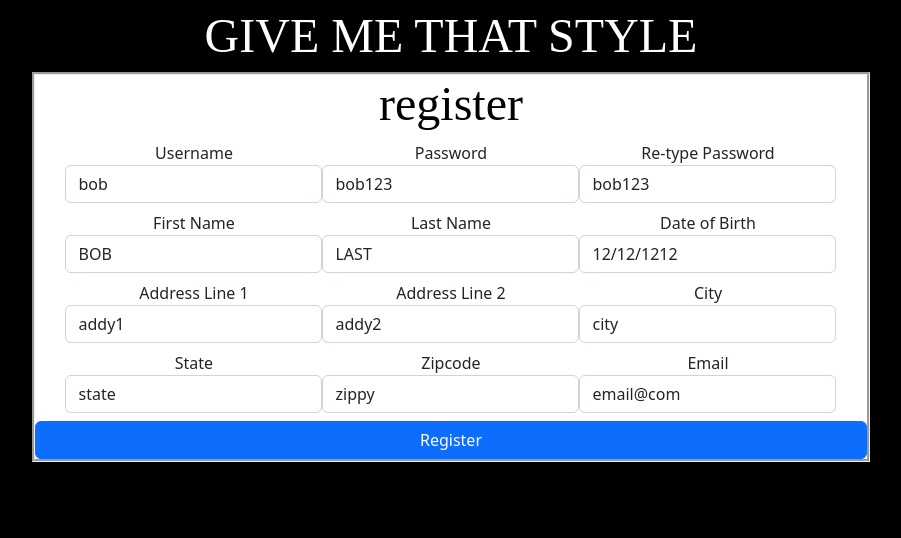
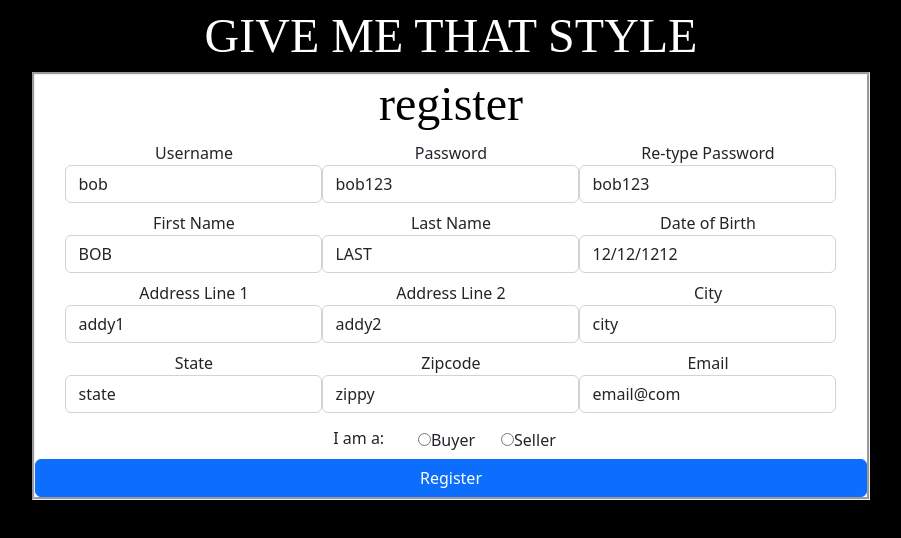
Before and after one commit to mariah-may23/GMTS-web-react-app, a React (Create React App) app: page /register in a window 1280 px wide. Shown: the top 538 px of the page, without its empty margins (189-1090 px from the left). Built offline with nearby package versions, Linux system fonts and the light colour scheme; no server answers.

Commit message:
updated register

```diff
--- a/src/fashionWeb/profile/ProfileComponent.js
+++ b/src/fashionWeb/profile/ProfileComponent.js
@@ -3,17 +3,19 @@ import {Link} from "react-router-dom";
 import React, {useEffect, useState} from "react";
 import userInfo from "./profileInfo";
 import PurchasedList from "./purchased-list";
-import {logoutThunk} from "../users/users-thunk";
+import {logoutThunk, profileThunk} from "../users/users-thunk";
 
 
 const ProfileComponent = () =>{
     const {currentUser} = useSelector((state) => state.user);
     const loggedIn = true;
     const dispatch = useDispatch()
+
     const handleLogout = () => {
         dispatch(logoutThunk())
         window.location = "/"
     }
+    console.log(currentUser)
 
 
     return(
--- a/src/fashionWeb/users/register.js
+++ b/src/fashionWeb/users/register.js
@@ -26,6 +26,10 @@ const Register = () => {
     const [zipcode, setZipcode] = useState('zippy')
     const [email, setEmail] = useState('email@com')
 
+    const [type, setType] = useState('BUYER')
+
+
+
     const [error, setError] = useState(null)
     const {currentUser} = useSelector((state) => state.user)
     const dispatch = useDispatch()
@@ -38,7 +42,7 @@ const Register = () => {
 
         setError(null)
         const newUser = {userName, password, firstName, lastName, dateJoined, dateOfBirth, zipcode,
-            address1, address2, city, state, email }
+            address1, address2, city, state, email, type }
 
         dispatch(registerThunk(newUser))
 
@@ -137,12 +141,28 @@ const Register = () => {
                             value={email}
                             onChange={(e)=> setEmail(e.target.value)}/>
                     </label>
+
+                        <div>
+                        <label>I am a:&nbsp;&nbsp;&nbsp;&nbsp;&nbsp;</label>
+                        <label className="btn ">
+                            <input type="radio" name="options" id="option1"
+                                   value="BUYER"
+                                   onChange={(e)=> setType(e.target.value)}/>
+                            Buyer
+                        </label>
+                        <label className="btn ">
+                            <input type="radio" name="options" id="option2"
+                                   value="SELLER"
+                                   onChange={(e)=> setType(e.target.value)}/>
+                           Seller
+                        </label>
+                        </div>
                     <button onClick={handleRegisterButton} className="btn btn-primary w-100">
                         Register
                     </button>
                     {
                         currentUser &&
-                        <h2 className="wd-profile-title">welcome {currentUser.userName}</h2>
+                        <h2 className="wd-profile-title text-black">welcome {currentUser.userName}</h2>
 
                     }
                 </div>
--- a/src/fashionWeb/users/users-reducer.js
+++ b/src/fashionWeb/users/users-reducer.js
@@ -28,9 +28,11 @@ const usersReducer = createSlice({
             console.log("publicUser")
             console.log(state.publicUser)
         },
+
         [findAllUsersThunk.fulfilled]: (state,action) => {
             state.users = action.payload
         },
+
         [loginThunk.fulfilled]:(state,action) => {
             state.currentUser = action.payload
             console.log("currentUser")
```
